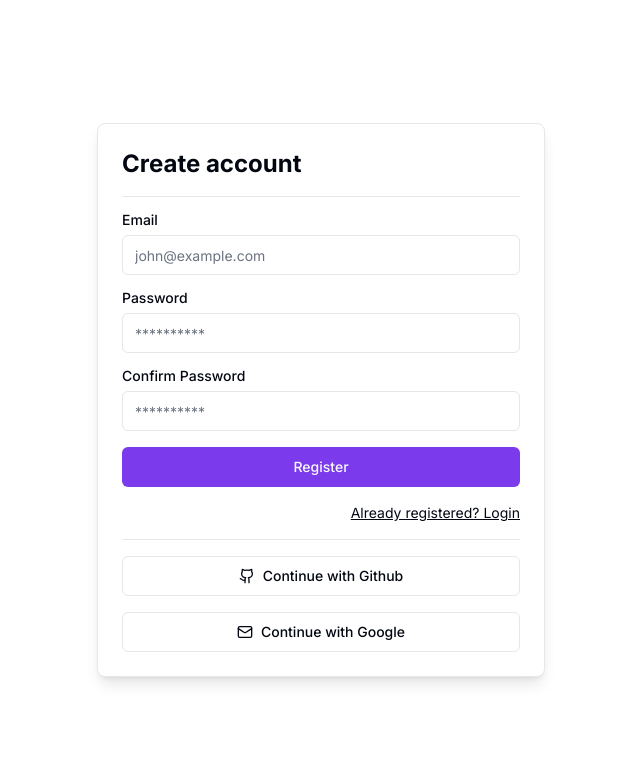
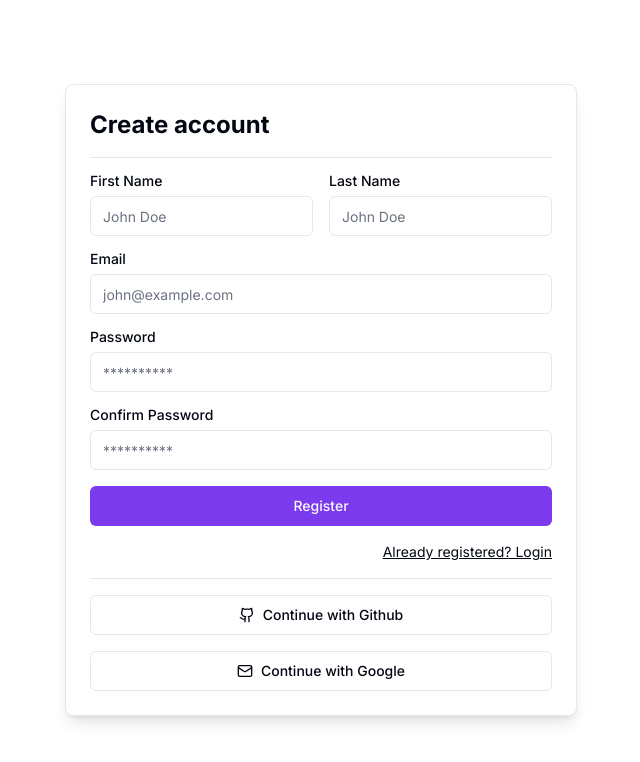
Before and after one commit to pandeyrochak/gracenotes, a Next.js app: page /register in a window 1280 px wide. Shown: the top 762 px of the page, without its empty margins (319-959 px from the left). Built offline with nearby package versions, Linux system fonts and the light colour scheme.

Commit message:
🛠️: fixed css for login signup page

```diff
--- a/src/app/(auth)/login/page.tsx
+++ b/src/app/(auth)/login/page.tsx
@@ -30,7 +30,7 @@ export default function LoginComponent() {
       <div className="absolute top-3 right-5">
         <ThemeToggle />
       </div>
-      <div className="w-full max-w-md space-y-4 rounded-lg border bg-card p-6 shadow-lg">
+      <div className="w-full max-w-lg space-y-4 rounded-lg border bg-card p-6 shadow-lg">
         <div className="flex items-center justify-between">
           <h2 className="text-2xl font-bold">Login</h2>
         </div>
--- a/src/app/(auth)/register/page.tsx
+++ b/src/app/(auth)/register/page.tsx
@@ -33,7 +33,7 @@ export default function Component() {
   };
   return (
     <div className="grid h-screen w-full place-items-center bg-background">
-      <div className="w-full max-w-md space-y-4 rounded-lg border bg-card p-6 shadow-lg">
+      <div className="w-full max-w-lg space-y-4 rounded-lg border bg-card p-6 shadow-lg">
         <div className="flex items-center justify-between">
           <h2 className="text-2xl font-bold">Create account</h2>
         </div>
@@ -42,10 +42,26 @@ export default function Component() {
           {error}
         </p>
         <form onSubmit={handleSignup} className="space-y-4">
-          {/* <div className="grid gap-2">
-            <Label htmlFor="email">Fullname</Label>
-            <Input id="fullname" type="text" placeholder="John Doe" required />
-          </div> */}
+          <div className="flex gap-4">
+            <div className="grid gap-2">
+              <Label htmlFor="first_name">First Name</Label>
+              <Input
+                id="first_name"
+                type="text"
+                placeholder="John Doe"
+                required
+              />
+            </div>
+            <div className="grid gap-2">
+              <Label htmlFor="email">Last Name</Label>
+              <Input
+                id="last_name"
+                type="text"
+                placeholder="John Doe"
+                required
+              />
+            </div>
+          </div>
           <div className="grid gap-2">
             <Label htmlFor="email">Email</Label>
             <Input
```
